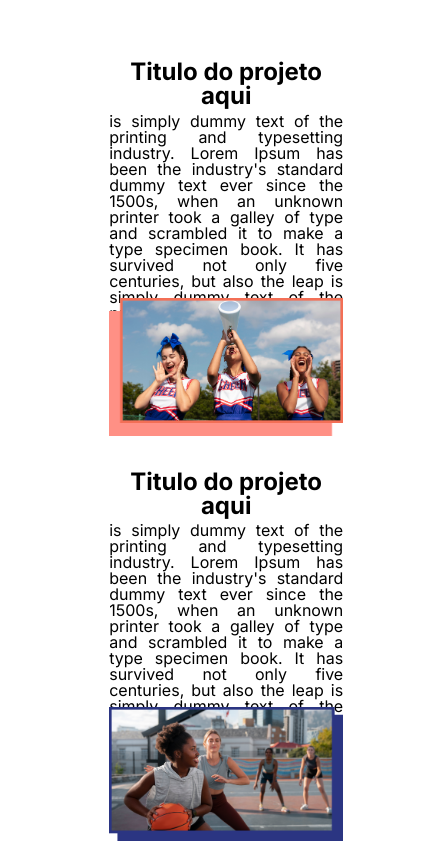
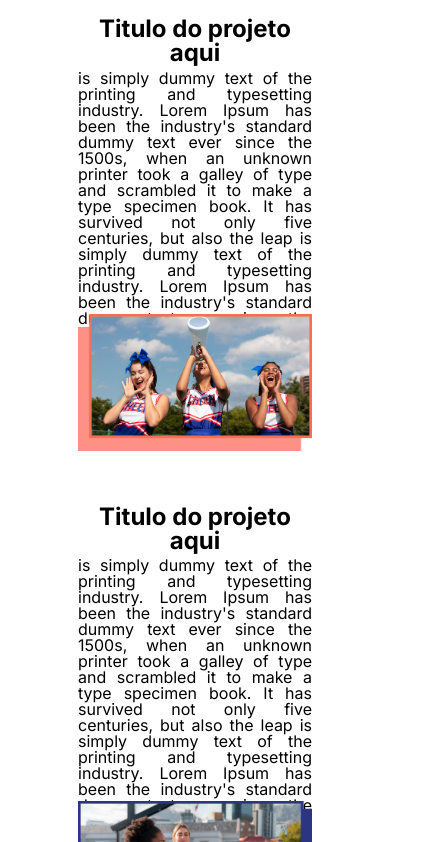
Before and after one commit to nicolyy/allanKelwin.portifolio, a React (Vite) app: page / in a window 390 px wide. Shown: the part 2310-3152 px from the top of the page, 421 px wide, since content can reach past the window. Built offline with nearby package versions, Linux system fonts and the light colour scheme.

Commit message:
Ajustando o break point da section projeto

```diff
--- a/src/styles/contato.css
+++ b/src/styles/contato.css
@@ -131,15 +131,15 @@
 }
 
 .btn-enviar{
-    width: 40%;
-    height: 5rem;
     border: none;
     border-radius: 20px;
     margin: 4% 0 4% 0;
 
+    padding: 2% 10% 2% 10%;
+
     background-color: #D8DEE8;
     font-family: var(--fonte-principal);
-    font-size: 2rem;
+    font-size: 1.5rem;
     text-transform: uppercase;
 
 }
--- a/src/styles/projeto.css
+++ b/src/styles/projeto.css
@@ -1,5 +1,5 @@
 .projetos{
-    width: 100%;
+
     display: flex;
     flex-direction: column;
     align-items: center;
@@ -77,9 +77,9 @@
     .projetos{
         display: flex;
         flex-direction: column;
-        justify-content: space-between;
+        justify-content: space-around;
         align-items: center;
-        margin: 0%  8% 30% 8%;
+        margin: 0%  0% 50% 0%;
     }
 
 
@@ -104,9 +104,10 @@
         flex-direction: column;
         align-items: center;
         text-align: center;
+        justify-content: space-between;
 
 
-        margin: 20% 0 20% 0 ;
+        margin: 0% 0 20% 0 ;
 
     }
 
@@ -116,21 +117,32 @@
         flex-direction: column ;
         align-items: center;
         text-align:center;
+        justify-content: space-between;
 
-        margin: 20% 0 20% 0 ;
+        margin: 0% 0 20% 0 ;
 
     }
 
+    .linha1{
+        margin: 0 0 30% 0;
+    }
+     .linha3, .linha4 {
+        margin: 30% 0 30% 0;
+    }
+
+    .linha2{
+        margin: 30% 0 30% 0;
+    }
     .conteudo-projeto{
         width: 100%;
         height: 80%;
+        margin: 20% 0 20% 0;
 
-        margin: 5% 0 5% 0
 
     }
 
     .projeto-img{
-        margin-top: 10%;
+        margin: 20% 0 20% 0;
         width: 100%;
 
     }
```
